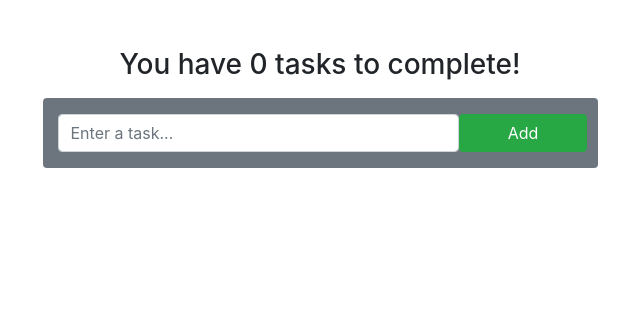
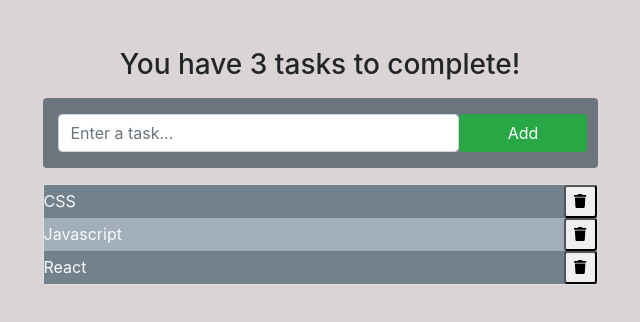
Before and after one commit to tunateb/todo-app-react, a React (Create React App) app: page / in a window 1280 px wide. Shown: the top 322 px of the page, without its empty margins (320-960 px from the left). Built offline with nearby package versions, Linux system fonts and the light colour scheme.

Commit message:
todo list and event handlers created.

```diff
--- a/package.json
+++ b/package.json
@@ -3,6 +3,10 @@
   "version": "0.1.0",
   "private": true,
   "dependencies": {
+    "@fortawesome/fontawesome-free": "^5.13.0",
+    "@fortawesome/fontawesome-svg-core": "^1.2.28",
+    "@fortawesome/free-solid-svg-icons": "^5.13.0",
+    "@fortawesome/react-fontawesome": "^0.1.9",
     "@testing-library/jest-dom": "^4.2.4",
     "@testing-library/react": "^9.5.0",
     "@testing-library/user-event": "^7.2.1",
--- a/public/index.html
+++ b/public/index.html
@@ -17,7 +17,7 @@
       integrity="sha384-9aIt2nRpC12Uk9gS9baDl411NQApFmC26EwAOH8WgZl5MYYxFfc+NcPb1dKGj7Sk"
       crossorigin="anonymous"
     />
-    <title>React App</title>
+    <title>Todo App</title>
   </head>
   <body>
     <noscript>You need to enable JavaScript to run this app.</noscript>
--- a/src/App.css
+++ /dev/null
@@ -1,3 +0,0 @@
-.container {
-    background-color: blanchedalmond;
-}
--- a/src/App.js
+++ b/src/App.js
@@ -1,19 +1,43 @@
 import React from "react";
-import "./App.css";
+import "./Styles.css";
+import { FontAwesomeIcon } from "@fortawesome/react-fontawesome";
+import { faTrash } from "@fortawesome/free-solid-svg-icons";
 
 class App extends React.Component {
+  state = {
+    todo: "",
+    todos: ["CSS", "Javascript", "React"],
+  };
+
+  handleChange = (event) => {
+    this.setState({ todo: event.target.value });
+  };
+
+  handleSubmit = (event) => {
+    event.preventDefault();
+    this.setState({ todos: [...this.state.todos, this.state.todo] });
+    this.setState({ todo: "" });
+  };
+
+  handleDelete = (props) => {
+    this.state.todos.splice(props, 1);
+    this.setState({ todos: this.state.todos });
+  }
+
   render() {
     return (
       <div className="container-sm mt-5 text-center">
-        <h3>You have 0 tasks to complete!</h3>
-        <form>
-          <div className="row justify-content-center mx-auto mt-3 w-50 bg-secondary rounded">
+        <h3>You have {this.state.todos.length} tasks to complete!</h3>
+        <form onSubmit={this.handleSubmit}>
+          <div className="row justify-content-center mx-auto my-3 w-50 bg-secondary rounded">
             <div className="form-group mt-3 col col-9 pr-0">
               <input
                 type="text"
                 className="form-control"
                 id="todos-form"
                 placeholder="Enter a task..."
+                value={this.state.todo}
+                onChange={this.handleChange}
               ></input>
             </div>
             <div className="col col-3 my-3 pl-0">
@@ -21,6 +45,23 @@ class App extends React.Component {
             </div>
           </div>
         </form>
+        <div className="card m-auto w-50">
+          <ul className="todo-list p-0 mb-0 text-light">
+            {this.state.todos.map((todoItem, index) => {
+              return (
+                <li
+                  key={index}
+                  className="d-flex justify-content-between align-items-center"
+                >
+                  {todoItem}
+                  <button className="btn-sm" onClick={this.handleDelete}>
+                    <FontAwesomeIcon icon={faTrash} />
+                  </button>
+                </li>
+              );
+            })}
+          </ul>
+        </div>
       </div>
     );
   }
--- /dev/null
+++ b/src/Styles.css
@@ -0,0 +1,15 @@
+body {
+    background-color: #dbd4d4;
+}
+
+.todo-list {
+    background-color: #a2afbb;
+}
+
+.todo-list li {
+    list-style: none;
+}
+
+.todo-list li:nth-child(odd) {
+    background-color:#73818d;
+}
```
Also changed, not shown: 1 other file (tests, documents, lock files or other folders).
